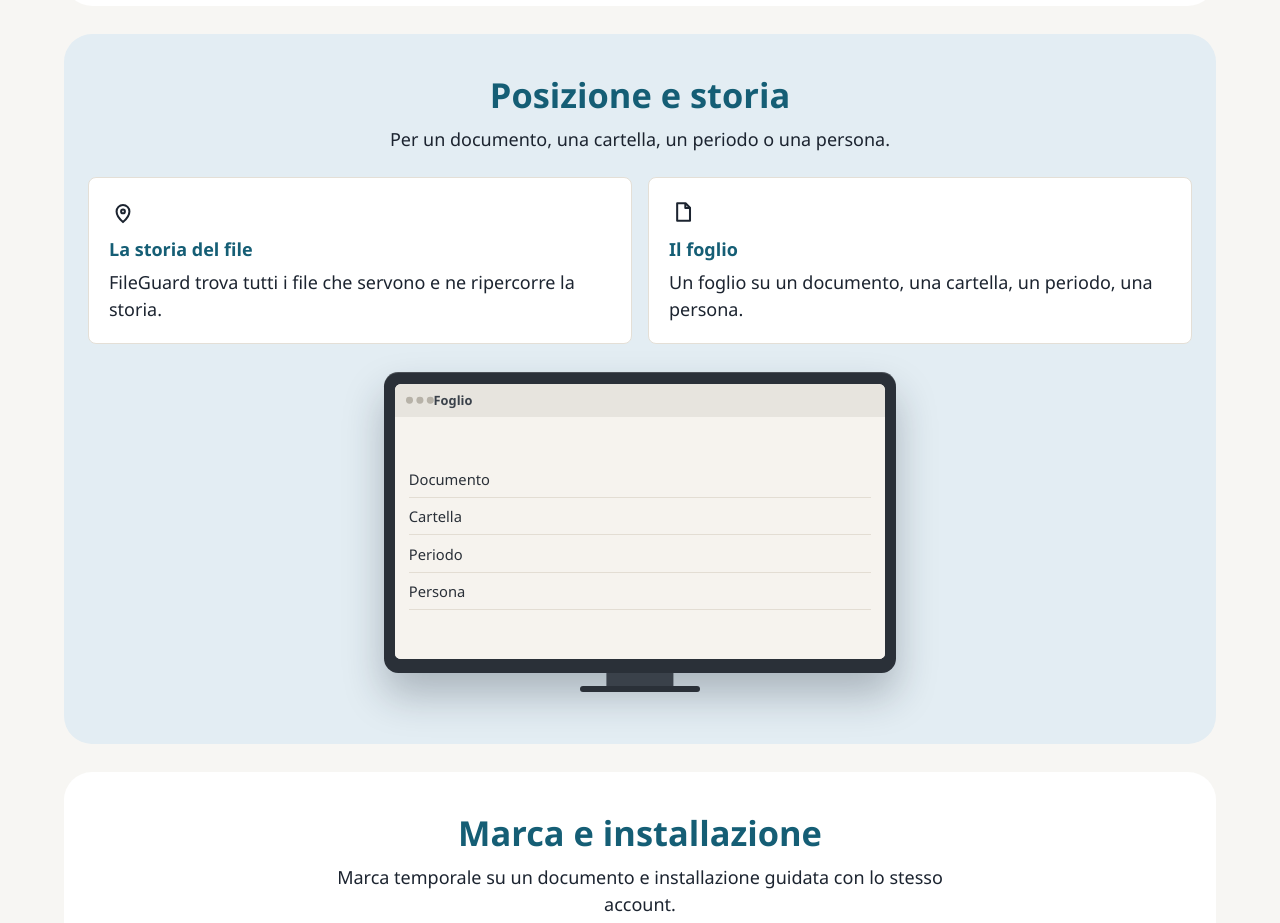
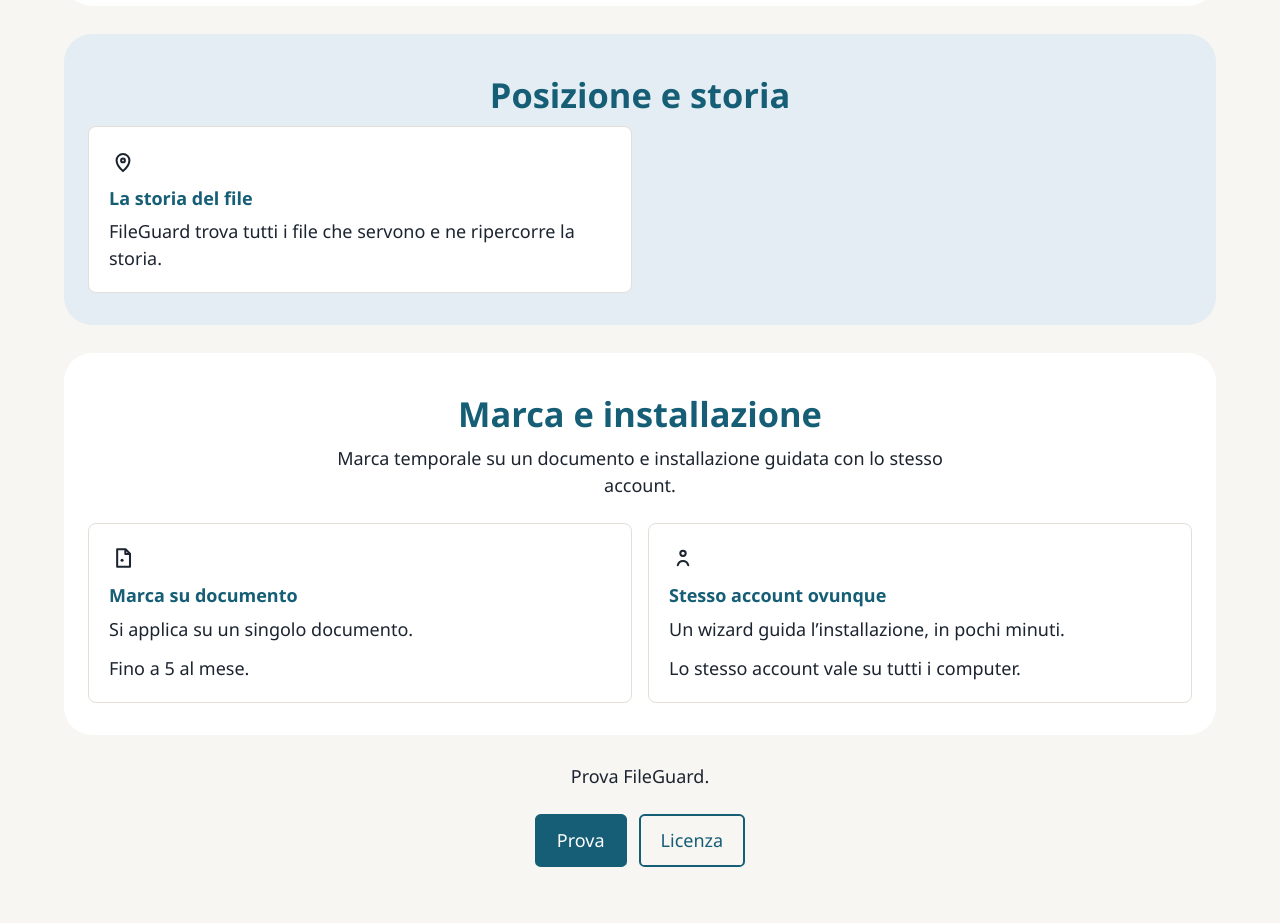
Before and after one commit to Egonex-Code/FileGuard-prototipo, a plain HTML site: page funzioni.html in a window 1280 px wide. Shown: the part 4600-5523 px from the top of the page. Drawn offline with Linux system fonts and the light colour scheme.

Commit message:
Update the FileGuard page prototype.

```diff
--- a/funzioni.html
+++ b/funzioni.html
@@ -220,31 +220,12 @@
 
     <section class="blocco">
       <h1>Posizione e storia</h1>
-      <p class="intro">Per un documento, una cartella, un periodo o una persona.</p>
       <div class="schede schede-2">
         <article class="scheda">
           <svg class="icona" viewBox="0 0 24 24" aria-hidden="true"><path d="M12 20.5s5.5-4.6 5.5-9a5.5 5.5 0 1 0-11 0c0 4.4 5.5 9 5.5 9Z" fill="none" stroke="currentColor" stroke-width="1.75"/><circle cx="12" cy="11.5" r="1.6" fill="none" stroke="currentColor" stroke-width="1.75"/></svg>
           <h3>La storia del file</h3>
           <p>FileGuard trova tutti i file che servono e ne ripercorre la storia.</p>
         </article>
-        <article class="scheda">
-          <svg class="icona" viewBox="0 0 24 24" aria-hidden="true"><path d="M7 4.5h7.2L18 8.3V19.5H7Z" fill="none" stroke="currentColor" stroke-width="1.75" stroke-linejoin="round"/><path d="M14 4.5v4h4" fill="none" stroke="currentColor" stroke-width="1.75" stroke-linejoin="round"/></svg>
-          <h3>Il foglio</h3>
-          <p>Un foglio su un documento, una cartella, un periodo, una persona.</p>
-        </article>
-      </div>
-      <div class="schermata">
-        <div class="mock">
-          <div class="mock-vetro">
-          <p class="mock-barra">Foglio</p>
-          <div class="mock-corpo">
-            <p class="mock-riga">Documento</p>
-            <p class="mock-riga">Cartella</p>
-            <p class="mock-riga">Periodo</p>
-            <p class="mock-riga">Persona</p>
-          </div>
-          </div>
-        </div>
       </div>
     </section>
 
```
Also changed, not shown: index.html (+2 -3 lines), licenza.html (+0 -5 lines).
